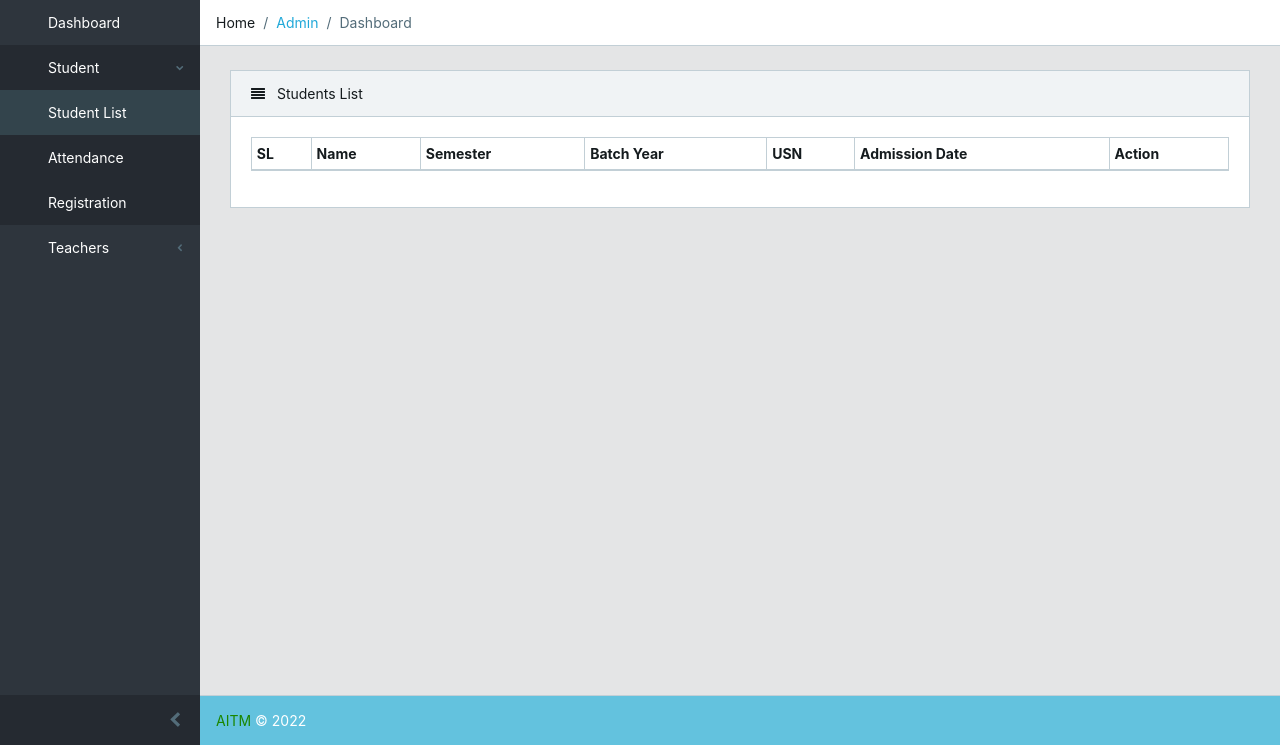
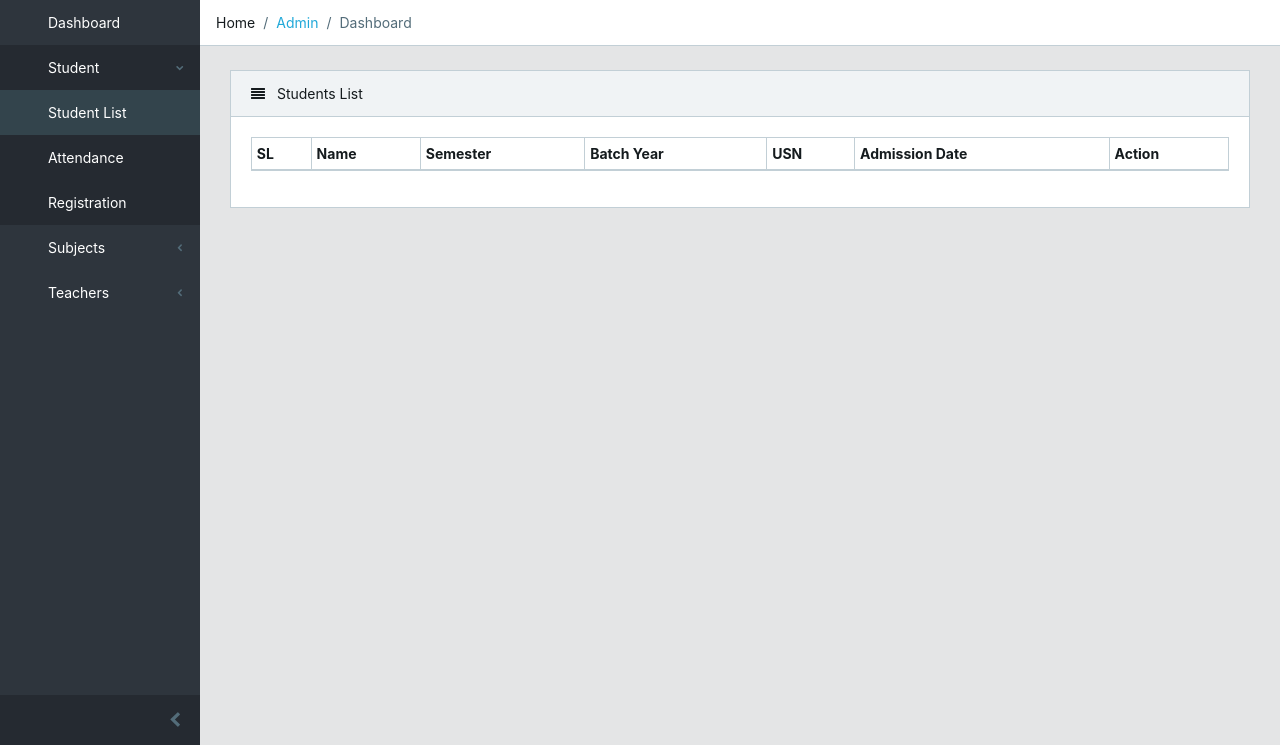
Before and after one commit to naifhussain/Attendance-management-system, a Django app: page /students/allstudents/ in a window 1280 px wide. Shown: the part 55-800 px from the top of the page. Run offline with Django 3.2, Linux system fonts and the light colour scheme; data that the repository does not hold is empty; some libraries are stand-ins or nearby versions.

Commit message:
Added subject window

```diff
--- a/students/urls.py
+++ b/students/urls.py
@@ -7,6 +7,11 @@ urlpatterns = [
     path('registration/', views.student_regi, name='student_regi'),
     path('edit/<int:pk>', views.edit_student, name='edit_student'),
     path('delete/<int:student_id>', views.delete_student, name='delete_student'),
-    path('attendance/count', views.attendance_count, name='attendance_count'),
-    path('attendance/<int:student_id>',views.increase_att,name='increase_att'),
+    path('attendance/count/', views.attendance_count, name='attendance_count'),
+    path('attendance/<student_id>',views.increase_att,name='increase_att'),
+    path('subject/registration/', views.create_subject, name='create_subject'),
+    path('allsubject/', views.subject_list, name='subject_list'),
+    path('<slug:subject_code>/', views.single_subject, name='single_subject'),
+    path('edit/<slug:pk>', views.edit_subject, name='edit_subject'),
+    path('delete/<slug:subject_code>', views.delete_subject, name='delete_subject'),
 ]
--- a/students/views.py
+++ b/students/views.py
@@ -3,7 +3,7 @@ from django.shortcuts import render, get_object_or_404, redirect
 from .models import *
 from django.core.paginator import EmptyPage, PageNotAnInteger, Paginator
 from django.contrib import messages
-from .forms import CreateStudent
+from .forms import CreateStudent,CreateSubject
 import datetime
 from django.db.models import F
 
@@ -81,6 +81,9 @@ def attendance_count(request):
         student_list_sub6 = StudentInfo.objects.filter(sub6__subject_name=subject)
         student_list_lab1 = StudentInfo.objects.filter(lab1__subject_name=subject)
         student_list_lab2 = StudentInfo.objects.filter(lab2__subject_name=subject)
+
+
+
         if student_list_sub1:
             context = {"student_list_sub1": student_list_sub1}
         elif student_list_sub2:
@@ -103,8 +106,64 @@ def attendance_count(request):
     return render(request, "students/attendance_count.html", context)
 
 def increase_att(request,student_id):
-    subject=request.GET.get("subject", 'Python')
     t = StudentInfo.objects.get(id=student_id)
-    t.sub1_att += 1
+    t.sub1_att = F('sub1_att')+1
     t.save()
-    return HttpResponseRedirect('count?subject=%s'%subject)
+    return HttpResponseRedirect('count?subject=Python')
+
+def create_subject(request):
+    if request.method == "POST":
+        forms = CreateSubject(request.POST, request.FILES or None)
+
+        if forms.is_valid():
+            forms.save()
+        messages.success(request, "Subject Added Successfully!")
+        return redirect("subject_list") #create list
+    else:
+        forms = CreateSubject()
+
+    context = {
+        "forms": forms
+    }
+    return render(request, "subjects/create_subject.html", context)
+
+def subject_list(request):
+    subjects = StudentSubjectInfo.objects.all()
+    paginator = Paginator(subjects, 60)
+    page = request.GET.get('page')
+    paged_subjects = paginator.get_page(page)
+
+    context = {
+        "subjects": paged_subjects
+    }
+    return render(request, "subjects/subject_list.html", context)
+
+def single_subject(request, subject_code):
+    single_subject = get_object_or_404(StudentSubjectInfo, pk=subject_code)
+    context = {
+        "single_subject": single_subject
+    }
+    return render(request, "subjects/single_subject.html", context)
+
+def edit_subject(request, pk):
+    subject_edit = StudentSubjectInfo.objects.get(subject_code=pk)
+    edit_forms = CreateSubject(instance=subject_edit)
+
+    if request.method == "POST":
+        edit_forms = CreateSubject(request.POST, instance=subject_edit)
+
+        if edit_forms.is_valid():
+            edit_forms.save()
+            messages.success(request, "Subject Info updated Successfully!")
+            return redirect("subject_list")
+
+    context = {
+        "edit_forms": edit_forms
+    }
+    return render(request, "subjects/edit_subject.html", context)
+
+def delete_subject(request, subject_code):
+    subject_delete = StudentSubjectInfo.objects.get(subject_code=subject_code)
+    subject_delete.delete()
+    messages.success(request, "Deleted Subject Info Successfully")
+    return redirect("subject_list")
--- a/templates/base/base.html
+++ b/templates/base/base.html
@@ -64,7 +64,7 @@
 </div>
 
 <!--Footer-->
-{% include 'base/footer.html' %}
+<!-- {% include 'base/footer.html' %} -->
 
 <!--JS-->
 {% include 'base/js.html' %}
--- a/templates/base/header.html
+++ b/templates/base/header.html
@@ -13,6 +13,7 @@
     <link href="{% static 'dist/vendors/css/font-awesome.min.css' %}" rel="stylesheet">
     <link href="{% static 'dist/vendors/css/simple-line-icons.min.css' %}" rel="stylesheet">
 
+
     <!-- Main styles for this application -->
     <link href="{% static 'dist/css/style.css' %}" rel="stylesheet">
 
--- a/templates/base/sidebar.html
+++ b/templates/base/sidebar.html
@@ -11,29 +11,44 @@
                 <ul class="nav-dropdown-items">
                     <li class="nav-item">
                         <a class="nav-link" href="{% url 'student_list' %}">
-                            <i class="nav-icon icon-puzzle"></i> Student List</a>
+                            <i class="nav-icon icon-list"></i> Student List</a>
                     </li>
                     <li class="nav-item">
                         <a class="nav-link" href="{% url 'attendance_count' %}">
-                            <i class="nav-icon icon-puzzle"></i> Attendance</a>
+                            <i class="nav-icon icon-notebook"></i> Attendance</a>
                     </li>
                     <li class="nav-item">
                         <a class="nav-link" href="{% url 'student_regi' %}">
-                            <i class="nav-icon icon-puzzle"></i> Registration</a>
+                            <i class="nav-icon icon-plus"></i> Registration</a>
                     </li>
                 </ul>
             </li>
             <li class="nav-item nav-dropdown">
                 <a class="nav-link nav-dropdown-toggle" href="#">
-                    <i class="nav-icon icon-user"></i> Teachers</a>
+                    <i class="icon-fixed-width icon-book-open"></i> Subjects</a>
+                <ul class="nav-dropdown-items">
+                    <li class="nav-item">
+                        <a class="nav-link" href="{% url 'subject_list' %}">
+                            <i class="nav-icon icon-list"></i> Subject List</a>
+                    </li>
+
+                    <li class="nav-item">
+                        <a class="nav-link" href="{% url 'create_subject' %}">
+                            <i class="nav-icon icon-plus"></i> Add Subject</a>
+                    </li>
+                </ul>
+            </li>
+            <li class="nav-item nav-dropdown">
+                <a class="nav-link nav-dropdown-toggle" href="#">
+                    <i class="nav-icon icon-bag"></i> Teachers</a>
                 <ul class="nav-dropdown-items">
                     <li class="nav-item">
                         <a class="nav-link" href="{% url 'teacher_list' %}">
-                            <i class="nav-icon icon-puzzle"></i> Teacher List</a>
+                            <i class="nav-icon icon-list"></i> Teacher List</a>
                     </li>
                     <li class="nav-item">
                         <a class="nav-link" href="{% url 'create_teacher' %}">
-                            <i class="nav-icon icon-puzzle"></i> Create New Teacher</a>
+                            <i class="nav-icon icon-plus"></i> Create New Teacher</a>
                     </li>
                 </ul>
             </li>
--- a/templates/students/attendance_count.html
+++ b/templates/students/attendance_count.html
@@ -12,7 +12,7 @@
             <div class="col-md-6">
                 <form action="" method="GET">
                     Subject: <input type="text" name="subject" class="form-control">
-                    <input type="submit" value="Submit" class="btn btn-primary">
+                    <input type="submit" value="Submit" class="btn btn-primary" >
                 </form>
             </div>
         </div>
```
Also changed, not shown: students/forms.py (+19 -1 lines), templates/subjects/create_subject.html (added, +21 -0 lines), templates/subjects/edit_subject.html (added, +21 -0 lines), templates/subjects/single_subject.html (added, +29 -0 lines), templates/subjects/subject_list.html (added, +93 -0 lines).
